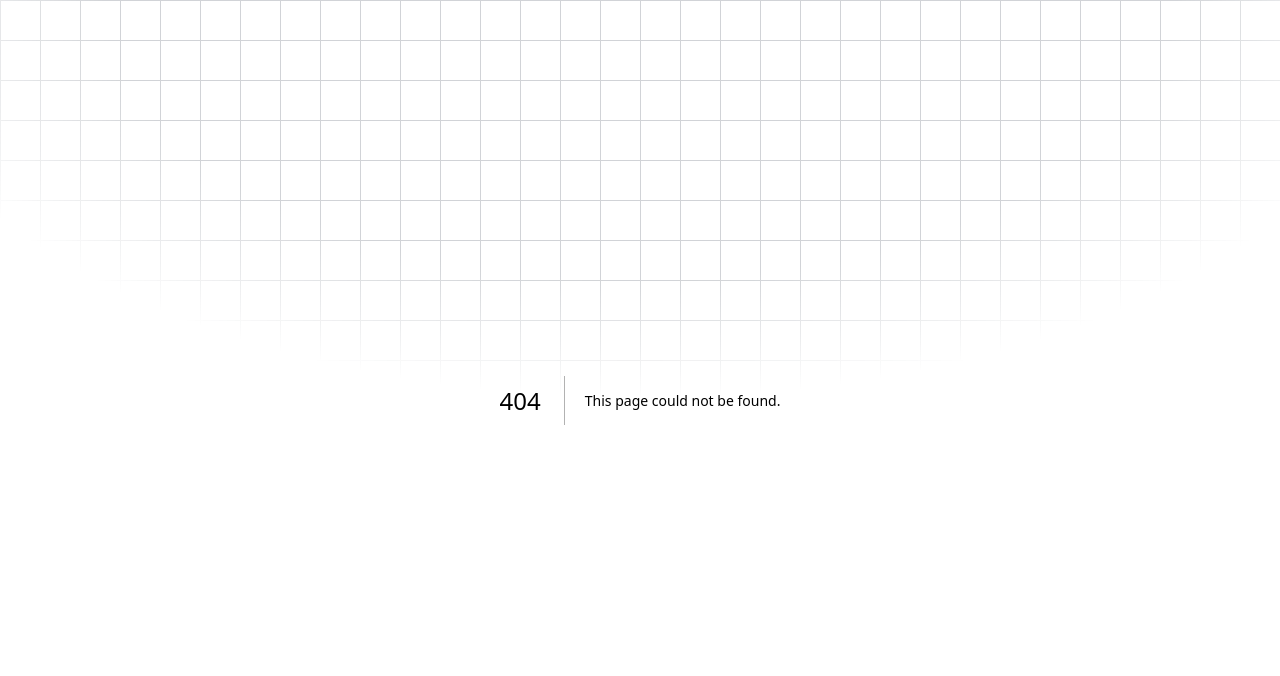
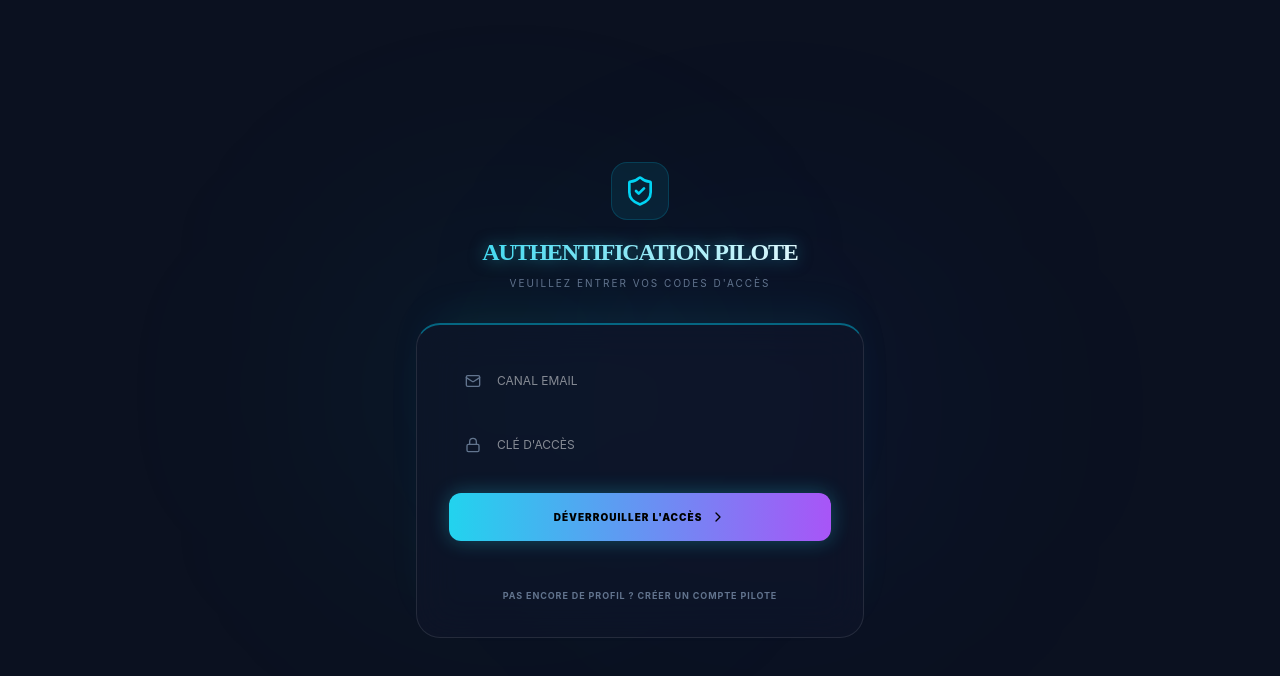
Before and after one commit to Caldera-tech/caldera-tech-app, a Next.js app: page /login in a window 1280 px wide. Before the commit this address had no page. Shown: the top 676 px of the page. Built offline with nearby package versions, Linux system fonts and the light colour scheme.

Commit message:
Création de l'interface de connexion (Login),Intégration de bcrypt pour la comparaison sécurisée des clés d'accès. - Gestion des états de chargement et des alertes système en cas d'erreur. - Ajout de la navigation croisée entre les pages d'inscription et de connexion.

```diff
--- /dev/null
+++ b/src/app/login/page.tsx
@@ -0,0 +1,141 @@
+"use client"
+
+import { motion } from "framer-motion"
+import { ChevronRight, Loader2, Lock, Mail, ShieldCheck } from "lucide-react"
+import Link from "next/link"
+import { useRouter } from "next/navigation"
+import { useState } from "react"
+
+export default function LoginPage() {
+  const router = useRouter()
+  const [isSubmitting, setIsSubmitting] = useState(false)
+  const [error, setError] = useState<string | null>(null)
+
+  const [credentials, setCredentials] = useState({
+    email: "",
+    password: "",
+  })
+
+  const handleSubmit = async (e: React.FormEvent) => {
+    e.preventDefault()
+    setIsSubmitting(true)
+    setError(null)
+
+    try {
+      const response = await fetch("/api/login", {
+        method: "POST",
+        headers: { "Content-Type": "application/json" },
+        body: JSON.stringify(credentials),
+      })
+
+      const result = await response.json()
+
+      if (!response.ok) {
+        throw new Error(
+          result.error || "Accès refusé. Vérifiez vos identifiants.",
+        )
+      }
+
+      // Succès : Redirection vers la carte ou le dashboard
+      router.push("/map")
+    } catch (err: any) {
+      setError(err.message)
+    } finally {
+      setIsSubmitting(false)
+    }
+  }
+
+  return (
+    <div className="min-h-screen w-full flex flex-col items-center justify-center p-4 bg-[#0b1120] relative overflow-hidden font-sans">
+      <div className="absolute top-1/4 left-1/4 w-96 h-96 bg-cyan-500/5 blur-[120px] rounded-full" />
+      <div className="absolute bottom-1/4 right-1/4 w-96 h-96 bg-blue-600/5 blur-[120px] rounded-full" />
+
+      <motion.div
+        initial={{ opacity: 0, y: 20 }}
+        animate={{ opacity: 1, y: 0 }}
+        className="w-full max-w-md relative z-10"
+      >
+        <div className="text-center mb-8">
+          <div className="inline-flex p-3 rounded-2xl bg-cyan-500/10 border border-cyan-500/20 mb-4">
+            <ShieldCheck className="w-8 h-8 text-cyan-400" />
+          </div>
+          <h1 className="neon-text text-2xl font-black tracking-tighter uppercase">
+            Authentification Pilote
+          </h1>
+          <p className="text-[10px] text-slate-500 uppercase tracking-[0.2em] mt-2">
+            Veuillez entrer vos codes d'accès
+          </p>
+        </div>
+
+        <form
+          onSubmit={handleSubmit}
+          className="glass-panel p-8 space-y-6 border-t-2 border-t-cyan-500/50 shadow-[0_-20px_50px_-20px_rgba(34,211,238,0.1)]"
+        >
+          {error && (
+            <motion.div
+              initial={{ opacity: 0, x: -10 }}
+              animate={{ opacity: 1, x: 0 }}
+              className="text-[10px] bg-red-500/10 border border-red-500/30 text-red-400 p-3 rounded-lg"
+            >
+              ALERTE SYSTÈME : {error.toUpperCase()}
+            </motion.div>
+          )}
+
+          <div className="space-y-4">
+            <div className="relative group">
+              <Mail className="absolute left-4 top-1/2 -translate-y-1/2 text-slate-500 group-focus-within:text-cyan-400 w-4 h-4 transition-colors" />
+              <input
+                required
+                type="email"
+                value={credentials.email}
+                onChange={(e) =>
+                  setCredentials({ ...credentials, email: e.target.value })
+                }
+                placeholder="CANAL EMAIL"
+                className="neon-input w-full pl-12 text-xs py-4"
+              />
+            </div>
+
+            <div className="relative group">
+              <Lock className="absolute left-4 top-1/2 -translate-y-1/2 text-slate-500 group-focus-within:text-cyan-400 w-4 h-4 transition-colors" />
+              <input
+                required
+                type="password"
+                value={credentials.password}
+                onChange={(e) =>
+                  setCredentials({ ...credentials, password: e.target.value })
+                }
+                placeholder="CLÉ D'ACCÈS"
+                className="neon-input w-full pl-12 text-xs py-4"
+              />
+            </div>
+          </div>
+
+          <button
+            type="submit"
+            disabled={isSubmitting}
+            className="btn-cyber w-full py-4 text-[10px] font-black group disabled:opacity-50"
+          >
+            {isSubmitting ? (
+              <Loader2 className="w-4 h-4 animate-spin mx-auto" />
+            ) : (
+              <span className="flex items-center justify-center gap-2">
+                DÉVERROUILLER L'ACCÈS{" "}
+                <ChevronRight className="w-4 h-4 group-hover:translate-x-1 transition-transform" />
+              </span>
+            )}
+          </button>
+
+          <div className="pt-4 text-center">
+            <Link
+              href="/register"
+              className="text-[9px] text-slate-500 hover:text-cyan-400 transition-colors uppercase font-bold tracking-widest"
+            >
+              Pas encore de profil ? Créer un compte pilote
+            </Link>
+          </div>
+        </form>
+      </motion.div>
+    </div>
+  )
+}
```
